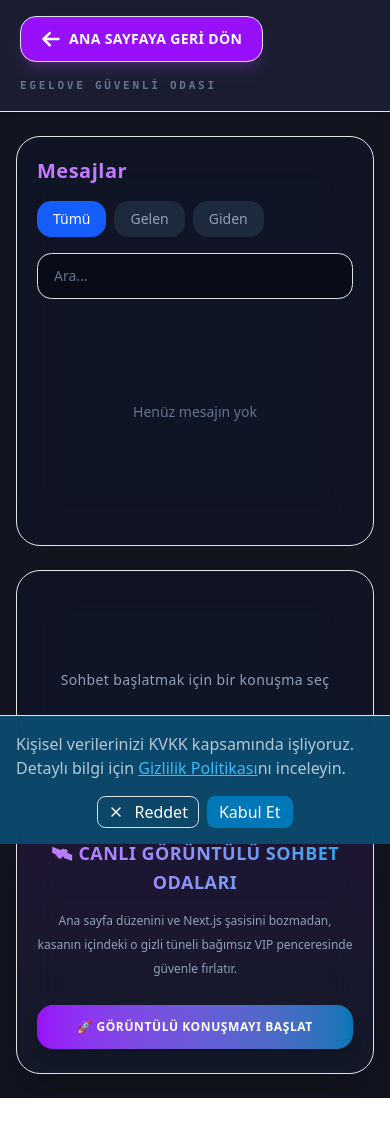
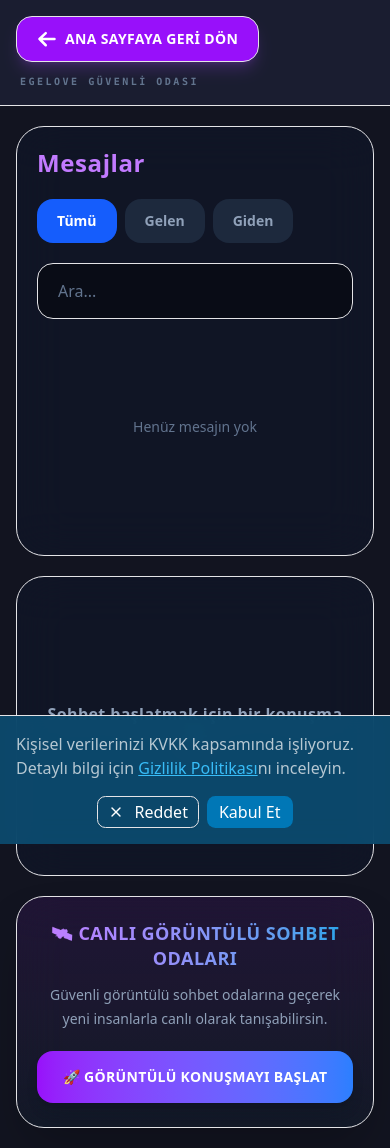
Before and after one commit to ylmzchdr/egelove-backend, a Next.js app in the folder frontend/: page /messages in a window 390 px wide. Before the commit the page ends 1098 px from the top, so only its background shows below. Built offline with nearby package versions, Linux system fonts and the light colour scheme.

Commit message:
fix: finalize messages mobile layout

```diff
--- a/frontend/app/messages/page.tsx
+++ b/frontend/app/messages/page.tsx
@@ -1,6 +1,6 @@
-'use client';
+"use client";
 
-import React, { useEffect, useState } from 'react';
+import React, { useEffect, useState } from "react";
 
 export default function MessagesPage() {
   const [isClient, setIsClient] = useState(false);
@@ -9,50 +9,56 @@ export default function MessagesPage() {
     setIsClient(true);
   }, []);
 
-  // 🐺 CANAVAR VİDEO ODASI FIRLATICISI
   const bagimsizKameraAc = () => {
     const width = 450;
     const height = 650;
-    const left = (window.screen.width - width) / 2;
-    const top = (window.screen.height - height) / 2;
+
+    const left = Math.max(
+      0,
+      (window.screen.width - width) / 2
+    );
+
+    const top = Math.max(
+      0,
+      (window.screen.height - height) / 2
+    );
 
     window.open(
-      '/canavar-video',
-      'EgeloveLivePopup',
+      "/canavar-video",
+      "EgeloveLivePopup",
       `width=${width},height=${height},top=${top},left=${left},resizable=no,scrollbars=no,status=no,location=no,toolbar=no,menubar=no`
     );
   };
 
-  if (!isClient) {
-    return null;
-  }
+  if (!isClient) return null;
 
   return (
     <div className="min-h-screen bg-[#121420] text-white flex flex-col">
 
-      {/* =========================================================
+      {/* =========================
           ÜST NAVİGASYON
-      ========================================================= */}
-      <header className="w-full bg-[#1a1d30] border-b border-white/10 px-5 md:px-6 py-4 md:py-5 shadow-md shrink-0">
+      ========================== */}
+      <header className="w-full bg-[#1a1d30] border-b border-white/10 px-4 sm:px-6 py-4 sm:py-5 shrink-0">
 
-        <div className="max-w-6xl mx-auto flex flex-col gap-4">
+        <div className="max-w-6xl mx-auto flex flex-col items-start gap-3">
 
-          {/* Geri dön butonu */}
-          <div className="flex items-center">
           <a
             href="/dashboard"
             className="
-                inline-flex items-center gap-2
-                bg-purple-600 hover:bg-purple-500
+              inline-flex items-center
+              gap-2
+              bg-purple-600
+              hover:bg-purple-500
               text-white
-                px-5 md:px-6
+              px-5 sm:px-6
               py-3
               rounded-2xl
-                text-sm
+              text-sm sm:text-base
               font-black
               tracking-wide
               transition-all
-                shadow-lg shadow-purple-500/20
+              shadow-lg
+              shadow-purple-500/20
               border border-purple-400/30
             "
           >
@@ -73,100 +79,124 @@ export default function MessagesPage() {
 
             <span>ANA SAYFAYA GERİ DÖN</span>
           </a>
-          </div>
 
-          {/* Güvenli oda yazısı */}
-          <div className="text-[11px] md:text-xs font-bold text-slate-500 tracking-[0.25em] font-mono">
+          <span className="
+            text-[10px]
+            sm:text-xs
+            font-bold
+            text-slate-500
+            tracking-[0.25em]
+            font-mono
+            pl-1
+          ">
             EGELOVE GÜVENLİ ODASI
-          </div>
+          </span>
 
         </div>
       </header>
 
 
-      {/* =========================================================
+      {/* =========================
           ANA İÇERİK
-      ========================================================= */}
-      <main className="flex-1 px-4 md:px-6 py-6 md:py-8 overflow-x-hidden">
+      ========================== */}
+      <main className="
+        flex-1
+        px-4
+        sm:px-6
+        py-5
+        sm:py-6
+      ">
 
-        <div className="max-w-6xl mx-auto space-y-6 md:space-y-8">
+        <div className="
+          max-w-6xl
+          mx-auto
+          grid
+          grid-cols-1
+          md:grid-cols-3
+          gap-5
+          sm:gap-6
+        ">
 
-          {/* =====================================================
-              MESAJLAR + SOHBET
-          ===================================================== */}
-          <div className="grid grid-cols-1 md:grid-cols-3 gap-6">
-
-            {/* ===================================================
-                MESAJLAR PANELİ
-            =================================================== */}
-            <div
-              className="
+          {/* =========================
+              MESAJ LİSTESİ
+          ========================== */}
+          <section className="
             md:col-span-1
             bg-slate-900/60
             backdrop-blur-xl
-                border border-white/10
-                rounded-3xl
+            border
+            border-white/20
+            rounded-[28px]
+            p-5
+            sm:p-6
 
-                p-5 md:p-6
+            min-h-[430px]
+            sm:min-h-[470px]
+            md:h-[500px]
 
-                h-[410px]
-                md:h-[350px]
-
-                flex flex-col
-              "
-            >
+            flex
+            flex-col
+          ">
 
             <div>
 
-                <h3 className="text-xl md:text-lg font-bold mb-4 tracking-wide text-purple-400">
+              <h1 className="
+                text-2xl
+                sm:text-3xl
+                font-bold
+                tracking-wide
+                text-purple-400
+                mb-5
+              ">
                 Mesajlar
-                </h3>
+              </h1>
 
-                {/* Filtreler */}
-                <div className="flex gap-2 mb-4">
+
+              {/* FİLTRELER */}
+              <div className="flex gap-2 mb-5">
 
                 <button
-                    type="button"
                   className="
                     bg-blue-600
                     hover:bg-blue-500
-                      px-4 py-2
-                      rounded-xl
+                    px-5
+                    py-3
+                    rounded-2xl
                     text-sm
-                      font-medium
-                      transition-colors
+                    font-semibold
+                    transition
                   "
                 >
                   Tümü
                 </button>
 
                 <button
-                    type="button"
                   className="
                     bg-slate-800
                     hover:bg-slate-700
-                      px-4 py-2
-                      rounded-xl
+                    px-5
+                    py-3
+                    rounded-2xl
                     text-sm
-                      font-medium
+                    font-semibold
                     text-slate-400
-                      transition-colors
+                    transition
                   "
                 >
                   Gelen
                 </button>
 
                 <button
-                    type="button"
                   className="
                     bg-slate-800
                     hover:bg-slate-700
-                      px-4 py-2
-                      rounded-xl
+                    px-5
+                    py-3
+                    rounded-2xl
                     text-sm
-                      font-medium
+                    font-semibold
                     text-slate-400
-                      transition-colors
+                    transition
                   "
                 >
                   Giden
@@ -174,83 +204,97 @@ export default function MessagesPage() {
 
               </div>
 
-                {/* Arama */}
+
+              {/* ARAMA */}
               <input
                 type="text"
                 placeholder="Ara..."
                 className="
                   w-full
+                  h-14
                   bg-black/40
-                    border border-white/10
-                    rounded-xl
-                    px-4 py-3
-                    text-sm
+                  border
+                  border-white/20
+                  rounded-2xl
+                  px-5
+                  text-base
+                  text-white
                   placeholder:text-slate-500
                   focus:outline-none
                   focus:border-purple-500
-                    transition-colors
+                  transition
                 "
               />
 
             </div>
 
-              {/* Boş mesaj durumu */}
-              <div className="flex-1 flex items-center justify-center">
 
-                <p className="text-sm text-slate-500 text-center">
+            {/* BOŞ MESAJ */}
+            <div className="
+              flex-1
+              flex
+              items-center
+              justify-center
+            ">
+              <p className="
+                text-sm
+                sm:text-base
+                text-slate-500
+                text-center
+              ">
                 Henüz mesajın yok
               </p>
-
             </div>
 
-            </div>
+          </section>
 
 
-            {/* ===================================================
+          {/* =========================
               SOHBET PANELİ
-            =================================================== */}
-            <div
-              className="
+          ========================== */}
+          <section className="
             md:col-span-2
             bg-slate-900/60
             backdrop-blur-xl
-                border border-white/10
-                rounded-3xl
+            border
+            border-white/20
+            rounded-[28px]
+            p-5
+            sm:p-6
 
-                p-5 md:p-6
-
-                h-[220px]
-                md:h-[350px]
+            min-h-[300px]
+            sm:min-h-[330px]
+            md:h-[500px]
 
             flex
             items-center
             justify-center
-              "
-            >
+          ">
 
             <p className="
-                text-sm
-                md:text-base
+              text-base
+              sm:text-lg
               text-slate-400
-                font-medium
+              font-semibold
               tracking-wide
               text-center
             ">
               Sohbet başlatmak için bir konuşma seç
             </p>
 
-            </div>
+          </section>
 
         </div>
 
 
-          {/* =====================================================
-              CANLI GÖRÜNTÜLÜ SOHBET PANELİ
-          ===================================================== */}
-          <div
-            className="
-              max-w-xl
+        {/* =========================
+            CANLI GÖRÜNTÜLÜ SOHBET
+        ========================== */}
+        <section className="
+          max-w-3xl
           mx-auto
+          mt-5
+          sm:mt-6
 
           bg-gradient-to-b
           from-purple-900/20
@@ -258,29 +302,23 @@ export default function MessagesPage() {
 
           backdrop-blur-xl
 
-              border border-purple-500/30
+          border
+          border-purple-500/30
 
-              rounded-3xl
+          rounded-[28px]
 
-              px-5 md:px-6
-              py-6 md:py-7
+          px-5
+          py-6
+          sm:p-7
 
           text-center
+          shadow-2xl
+        ">
 
-              shadow-2xl
-            "
-          >
-
-            {/* Başlık */}
-            <h2
-              className="
+          <h2 className="
             text-lg
-                md:text-xl
-
+            sm:text-2xl
             font-bold
-
-                mb-3
-
             tracking-wide
 
             text-transparent
@@ -289,66 +327,59 @@ export default function MessagesPage() {
             from-purple-400
             to-pink-400
 
-                leading-relaxed
-              "
-            >
+            leading-snug
+          ">
             🛰️ CANLI GÖRÜNTÜLÜ SOHBET ODALARI
           </h2>
 
 
-            {/* Açıklama */}
-            <p
-              className="
-                text-xs
-                md:text-sm
-
+          <p className="
+            text-sm
+            sm:text-base
+            leading-6
             text-slate-400
-
-                mb-6
-
-                leading-6
-              "
-            >
-              Ana sayfa düzenini ve Next.js şasisini bozmadan,
-              kasanın içindeki o gizli tüneli bağımsız VIP
-              penceresinde güvenle fırlatır.
+            mt-3
+            mb-5
+            max-w-2xl
+            mx-auto
+          ">
+            Güvenli görüntülü sohbet odalarına geçerek
+            yeni insanlarla canlı olarak tanışabilirsin.
           </p>
 
 
-            {/* Buton */}
-            <div className="max-w-xs mx-auto">
+          <div className="max-w-md mx-auto">
 
             <button
-                type="button"
               onClick={bagimsizKameraAc}
               className="
                 w-full
 
                 bg-gradient-to-r
                 from-purple-600
-                  to-pink-600
+                to-blue-500
 
                 hover:from-purple-500
-                  hover:to-pink-500
-
-                  active:scale-[0.98]
+                hover:to-blue-400
 
                 text-white
 
-                  font-semibold
+                font-bold
 
-                  py-3.5
+                py-4
                 px-6
 
                 rounded-2xl
 
-                  text-xs
+                text-sm
+
+                tracking-wide
 
                 transition-all
 
-                  tracking-wider
+                shadow-lg
 
-                  shadow-lg
+                active:scale-[0.98]
               "
             >
               🚀 GÖRÜNTÜLÜ KONUŞMAYI BAŞLAT
@@ -356,9 +387,7 @@ export default function MessagesPage() {
 
           </div>
 
-          </div>
-
-        </div>
+        </section>
 
       </main>
 
```
Lines whose indentation alone changed are shown as unchanged.
